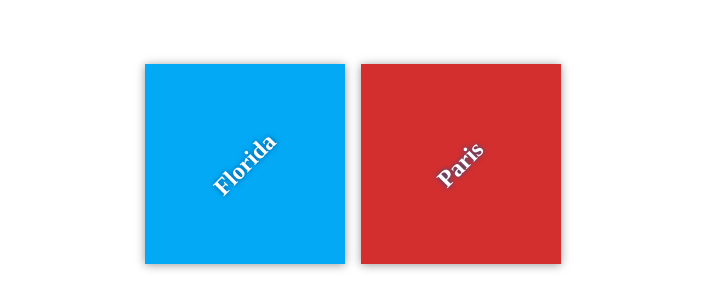
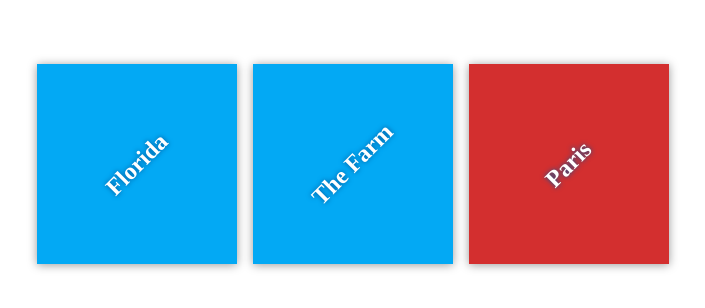
Before and after one commit to okailyhy/my-travel-plans, a plain HTML site: page index.html in a window 1280 px wide. Shown: the part 236-544 px from the top of the page, without its empty margins (287-992 px from the left). Drawn offline with Linux system fonts and the light colour scheme.

Commit message:
add Farm destination

```diff
--- a/index.html
+++ b/index.html
@@ -13,6 +13,9 @@
             <div class="destination" id="florida">
                 <h2>Florida</h2>
             </div>
+            <div class="destination" id="florida">
+                <h2>The Farm</h2>
+            </div>
 
             <div class="destination" id="paris">
                 <h2>Paris</h2>
```
